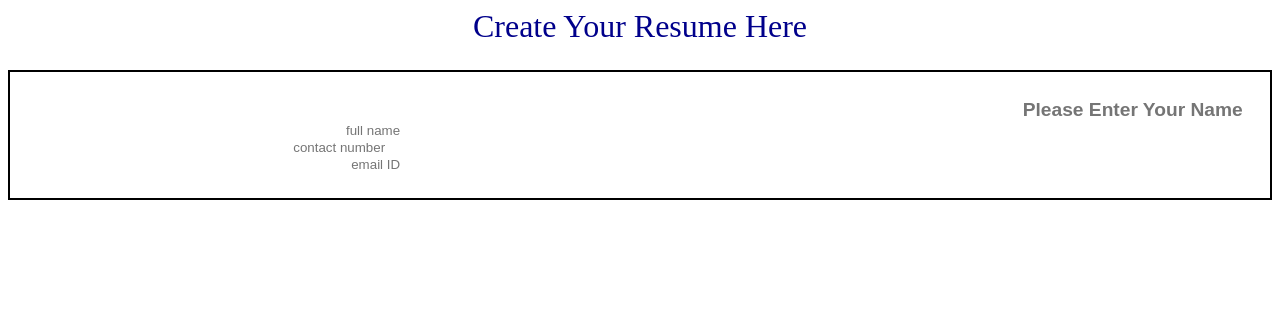
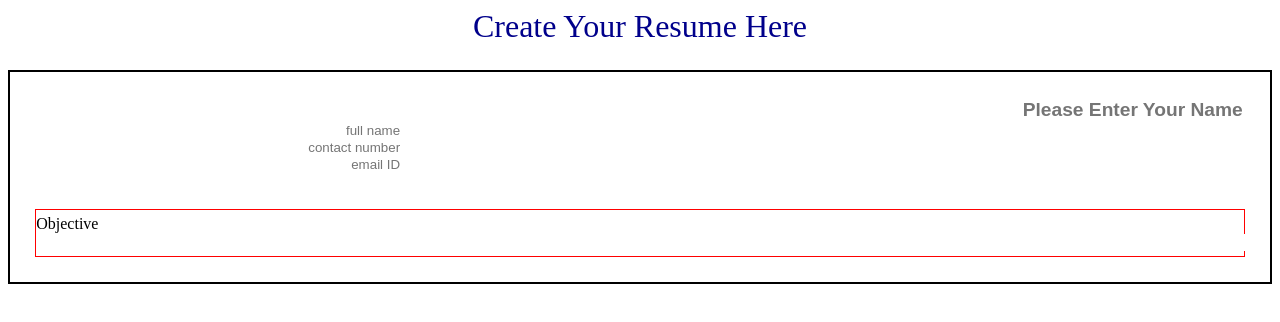
Before and after one commit to Gursimran-Singh-dcsa/resumeTemplate, a React (Create React App) app: page / in a window 1280 px wide. Shown: the top 322 px of the page. Built offline with nearby package versions, Linux system fonts and the light colour scheme.

Commit message:
temp commit

```diff
--- a/public/index.css
+++ b/public/index.css
@@ -49,3 +49,22 @@ body{
   border:none;
   outline: none;
 }
+
+.modular {
+  display: flex;
+  margin-top: 3%;
+  padding-top: 5px;
+  padding-bottom: 5px;
+  border: 1px solid red;
+  flex-direction: column;
+}
+.suggestMe {
+  color: red;
+  cursor: pointer;
+}
+.textarea{
+  width: 100%;
+  border: inherit;
+  border:none;
+  outline: none;
+}
--- a/src/Basic.js
+++ b/src/Basic.js
@@ -9,12 +9,12 @@ const [email, setemail] = useState('');
   return(
     <div className="basic">
       <div className="nameHeader">
-        <input type="text" name='headerName' placeholder={metaData.headerNamePlaceholder} onChange={(e) => setHeaderName(e.target.value)} onFocus={e => e.target.classList.add('noBorder')} />
+        <input type="text" name='headerName' value={headerName} placeholder={metaData.headerNamePlaceholder} onChange={(e) => setHeaderName(e.target.value)} onFocus={e => e.target.classList.add('noBorder')} />
       </div>
       <div className="basicInfo">
-        <input type="text" placeholder={metaData.nameSpanPlaceholder} onChange={(e) => setFullName(e.target.value)} />
-        <input type="number" placeholder={metaData.phoneSpanPlaceholder} onChange={(e) => setPhone(e.target.value)} />
-        <input type="email" placeholder={metaData.emailSpanPlaceholder} onChange={(e) => setemail(e.target.value)} />
+        <input type="text" value={fullName} placeholder={metaData.nameSpanPlaceholder} onChange={(e) => setFullName(e.target.value)} />
+        <input type="text" value={phone} placeholder={metaData.phoneSpanPlaceholder} onChange={(e) => setPhone(e.target.value)} />
+        <input type="email" value={email} placeholder={metaData.emailSpanPlaceholder} onChange={(e) => setemail(e.target.value)} />
       </div>
     </div>
   )
--- a/src/Header.js
+++ b/src/Header.js
@@ -1,5 +1,4 @@
-import React, {useState} from 'react';
-import ReactDOM from 'react-dom';
+import React from 'react';
 
 import metaData from './metaData.json'
 
--- /dev/null
+++ b/src/Modular.js
@@ -0,0 +1,81 @@
+import React, {useState} from 'react';
+
+
+const Simple = (props) => {
+  const simpleHandler = (e) => {
+    e.persist();
+    e.target.style.height = 'auto';
+    e.target.style.height = e.target.scrollHeight + 'px';
+    props.setBioFields((prevBioField) => {
+      let newdata = [];
+      prevBioField.forEach((item, index) => {
+        if(item.name == e.target.name) {
+          console.log(item.name);
+          item.value = e.target.value;
+        }
+        newdata.push(item);
+      })
+      console.log(newdata);
+      return newdata;
+    })
+  }
+  return(
+    <div>
+      <div className="fieldheading">{props.item.name}</div>
+      <input className="textarea" name={props.item.name} onChange={simpleHandler} value={props.item.value} />
+    </div>
+  )
+}
+const Modular = () => {
+  const [BioFields, setBioFields] = useState([
+    {
+      id: 1,
+      name: "Objective",
+      type: "simple",
+      value: ""
+    },
+    {
+      id: 2,
+      name: "Academic Qualification",
+      type: "Tabular",
+      headings: ['Course', 'Board/Institution/University', 'Year of passing', 'Percentage'],
+      value: []
+    },
+    {
+      id: 3,
+      name: "Work Experince",
+      type: "repeatable",
+      value: []
+    },
+    {
+      id: 4,
+      name: "Strength",
+      type: "repeatable",
+      value: []
+    },
+    {
+      id: 5,
+      name: "Skills",
+      type: "repeatable",
+      value: []
+    }
+  ])
+
+  const Element = () => {
+    return BioFields.map((item, index) => {
+      if ('simple' == item.type) {
+        return(
+          <Simple item={item} setBioFields={setBioFields} key={item.id}/>
+        )
+      }
+      return (<div key={item.id}></div>)
+    })
+  }
+  return (
+    <div className="modular">
+      <Element key={1}/>
+    </div>
+  )
+}
+
+export default Modular;
--- a/src/Template.js
+++ b/src/Template.js
@@ -1,11 +1,13 @@
 import React from 'react';
 
 import Basic from './Basic';
+import Modular from  './Modular.js';
+
 const Template = () => {
   return(
     <div className='template'>
       <Basic />
-      {/* <Modular /> */}
+      <Modular />
       {/* <Allinfo /> */}
     </div>
   )
```
